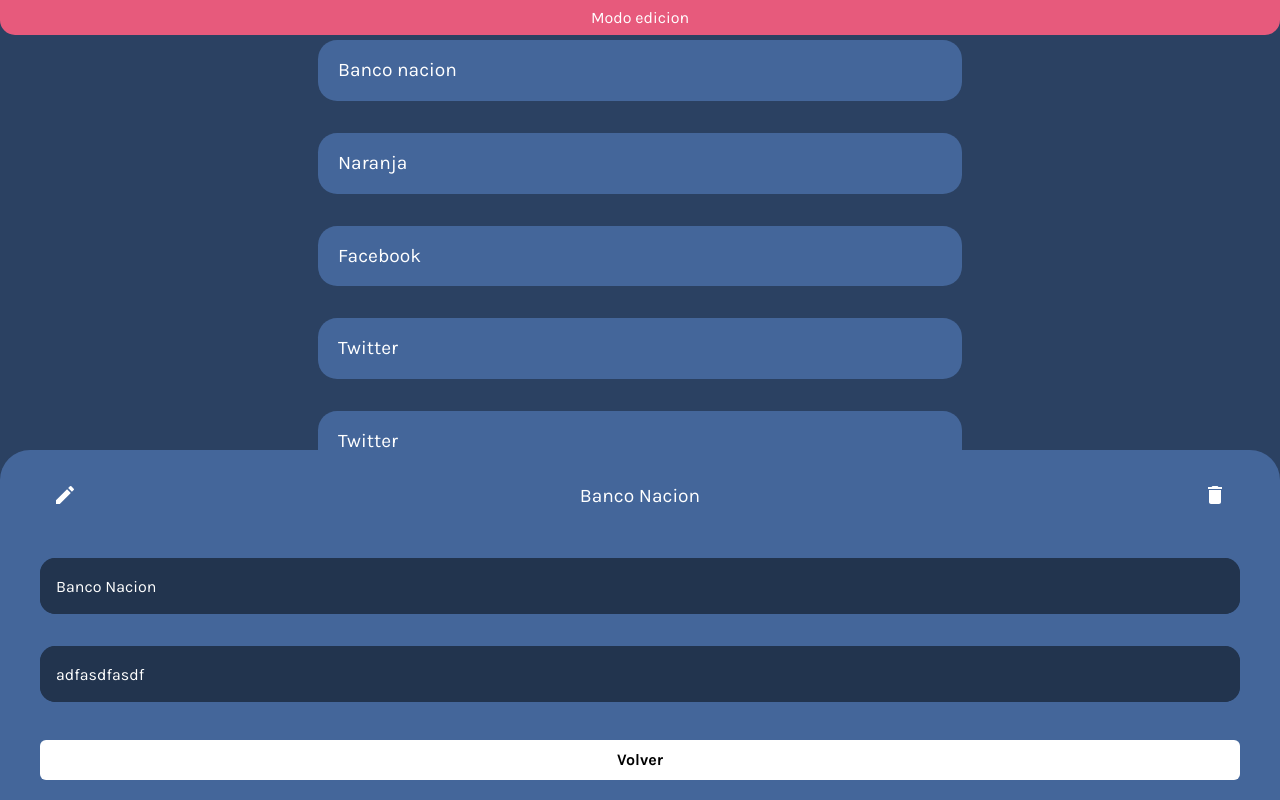
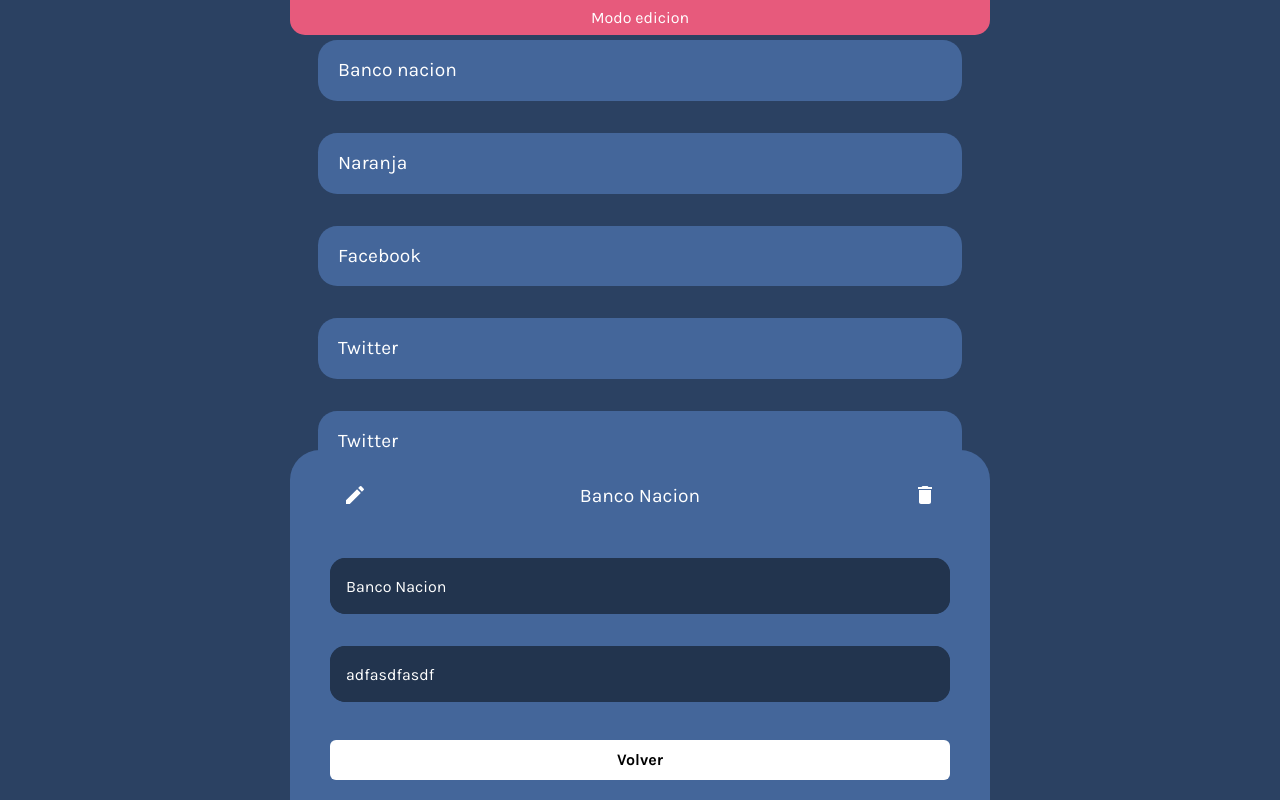
Before and after one commit to tomasbirbe/small-keeper, a React (Vite) app: page / in a window 1280 px wide. Both pictures are taken after a click on the item "Banco nacion". Built offline with nearby package versions, Linux system fonts and the light colour scheme.

Commit message:
Fix overlay width and finish with layout of home and data of an entry

```diff
--- a/package.json
+++ b/package.json
@@ -20,7 +20,7 @@
     "styled-components": "^5.3.3"
   },
   "devDependencies": {
-    "@types/react": "^17.0.33",
+    "@types/react": "^17.0.38",
     "@types/react-dom": "^17.0.10",
     "@types/styled-components": "^5.1.21",
     "@typescript-eslint/eslint-plugin": "^5.10.1",
--- a/src/App.tsx
+++ b/src/App.tsx
@@ -1,12 +1,12 @@
 import React from 'react';
-import { Stack } from '@chakra-ui/react';
+import { Box } from '@chakra-ui/react';
 
 import Home from './components/Home';
 
 export default function App() {
   return (
-    <Stack as="main" height="full" spacing="0" width="full">
+    <Box as="main" display="grid" height="full" overflow="hidden" placeItems="center" width="full">
       <Home />
-    </Stack>
+    </Box>
   );
 }
--- a/src/Theme.ts
+++ b/src/Theme.ts
@@ -1,6 +1,16 @@
 import { extendTheme } from '@chakra-ui/react';
+import { createBreakpoints } from '@chakra-ui/theme-tools';
+
+const breakpoints = createBreakpoints({
+  sm: '320px',
+  md: '768px',
+  lg: '1024px',
+  xl: '1200px',
+});
 
 const theme = extendTheme({
+  breakpoints,
+
   fonts: {
     body: 'karla',
   },
@@ -62,6 +72,10 @@
         background: 'primary',
       },
 
+      main: {
+        position: 'relative',
+      },
+
       'img, picture, video, canvas, svg': {
         display: 'block',
         maxInlineSize: '100%',
--- a/src/components/Home.tsx
+++ b/src/components/Home.tsx
@@ -27,7 +27,8 @@
       <Box
         as="section"
         display="grid"
-        overflow={isOpen ? 'hidden' : 'auto'}
+        height="full"
+        overflow="auto"
         placeItems="center"
         width="100%"
       >
@@ -69,16 +70,33 @@
           </List>
         </Box>
       </Box>
-      <Stack
+      <Box
+        display="grid"
         height="100%"
+        isolation="isolate"
         left="0"
-        position="fixed"
-        spacing={0}
-        top="0"
+        placeItems="center"
+        position="absolute"
         visibility={isOpen ? 'visible' : 'hidden'}
         width="100%"
       >
-        {/* Notification */}
+        <Box
+          height="100%"
+          left="0"
+          position="absolute"
+          width="100vw"
+          zIndex={1}
+          onClick={onClose}
+        />
+        <Stack
+          height="100%"
+          maxWidth="700px"
+          position="absolute"
+          spacing={0}
+          visibility={isOpen ? 'visible' : 'hidden'}
+          width="100%"
+        >
+          {/* Notificacion */}
 
           <Box
             background="danger"
@@ -93,15 +111,12 @@
             transitionProperty="all"
             transitionTimingFunction="ease-in-out"
             width="100%"
+            zIndex={2}
           >
             <Text>Modo edicion</Text>
           </Box>
 
-        {/* Overlay */}
-
-        <Box background="transparent" height="100%" width="100%" onClick={onClose} />
-
-        {/* Info entry */}
+          {/* Info de la cuenta */}
 
           <Stack
             background="secondary"
@@ -117,6 +132,7 @@
             transitionProperty="all"
             transitionTimingFunction="ease-in-out"
             width="full"
+            zIndex={2}
           >
             <Stack align="center" flexDirection="row" justify="space-between" spacing={0}>
               <Button
@@ -181,6 +197,7 @@
             </Button>
           </Stack>
         </Stack>
+      </Box>
     </>
   );
 }
--- a/src/main.tsx
+++ b/src/main.tsx
@@ -4,7 +4,7 @@
 import '@fontsource/karla';
 
 import App from './App';
-import theme from './theme';
+import theme from './Theme';
 
 ReactDOM.render(
   <ChakraProvider theme={theme}>
```
Also changed, not shown: 1 other file (tests, documents, lock files or other folders). Lines whose indentation alone changed are shown as unchanged.
